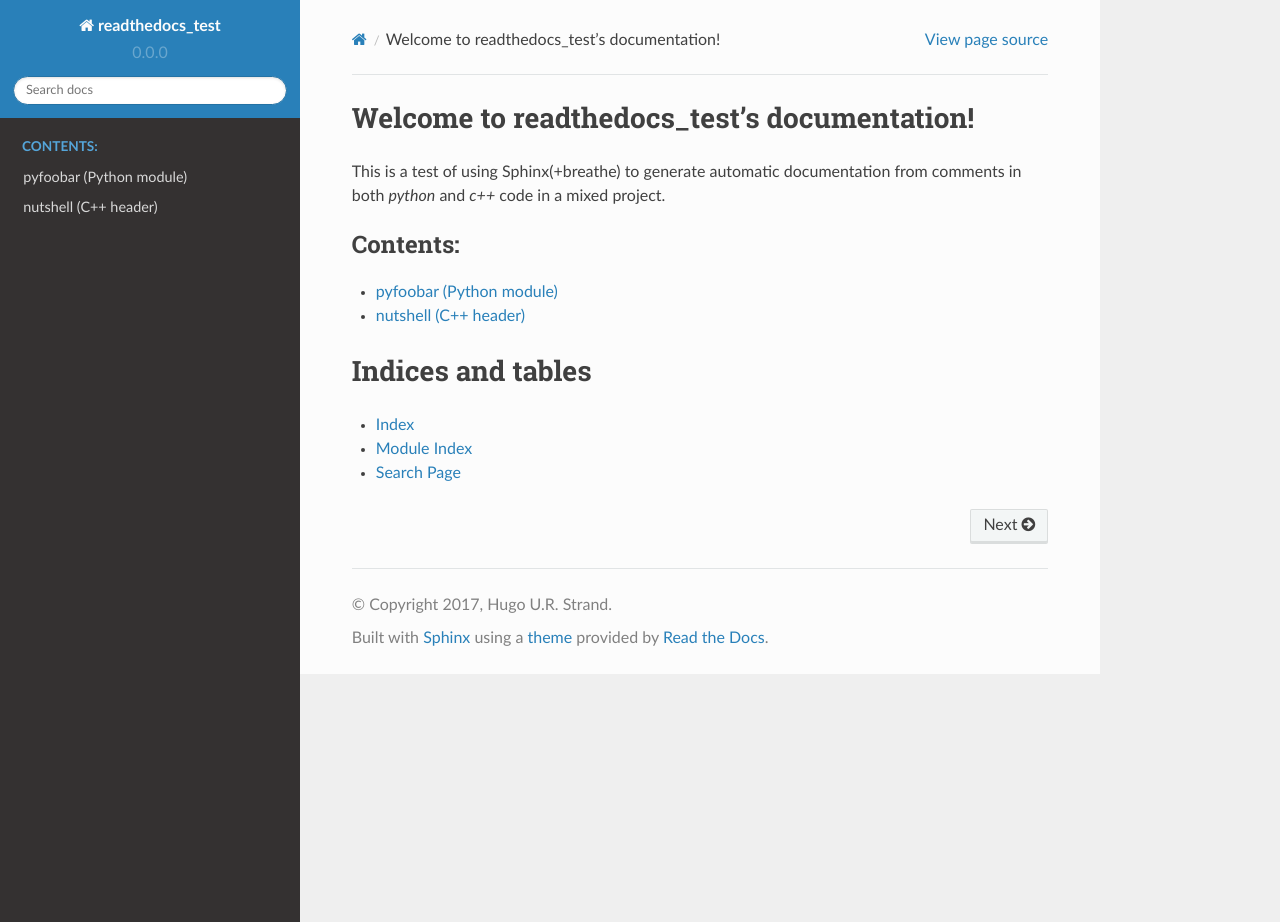
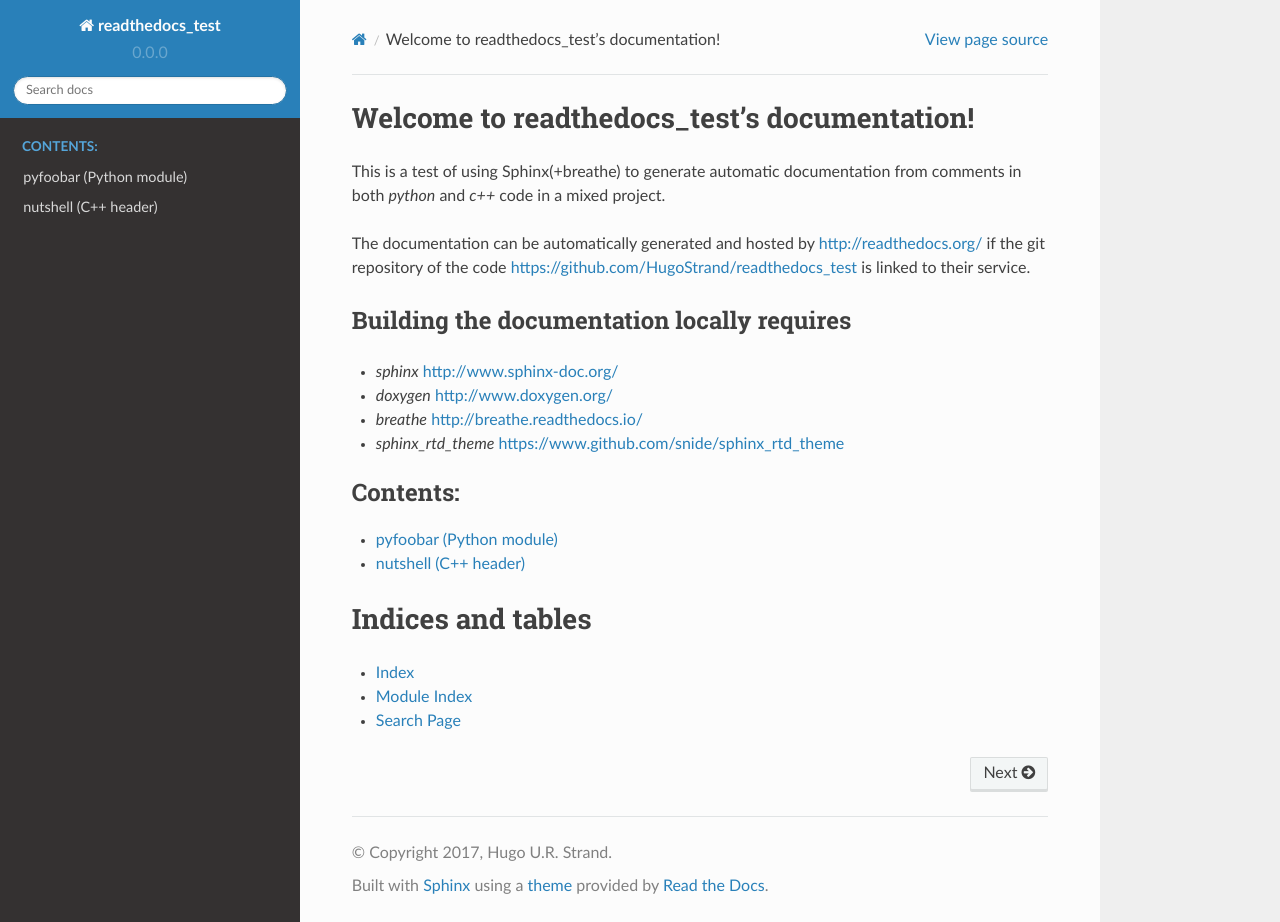
Before and after one commit to HugoStrand/readthedocs_test, a Sphinx documentation site: the page built from doc/index.rst, in a window 1280 px wide and 922 px high. Built offline with Sphinx 7.4.7 and the Read the Docs theme 2.0.0, drawn with Linux system fonts in a browser that asks for light colours.

Commit message:
[doc] list deps in doc and urls

```diff
--- a/doc/index.rst
+++ b/doc/index.rst
@@ -7,6 +7,16 @@ Welcome to readthedocs_test's documentation!
 ============================================
 
 This is a test of using Sphinx(+breathe) to generate automatic documentation from comments in both `python` and `c++` code in a mixed project.
+
+The documentation can be automatically generated and hosted by http://readthedocs.org/ if the git repository of the code https://github.com/HugoStrand/readthedocs_test is linked to their service.
+
+Building the documentation locally requires
+-------------------------------------------
+
+- `sphinx` http://www.sphinx-doc.org/
+- `doxygen` http://www.doxygen.org/
+- `breathe` http://breathe.readthedocs.io/
+- `sphinx_rtd_theme` https://www.github.com/snide/sphinx_rtd_theme
 
 .. toctree::
    :maxdepth: 2
```
